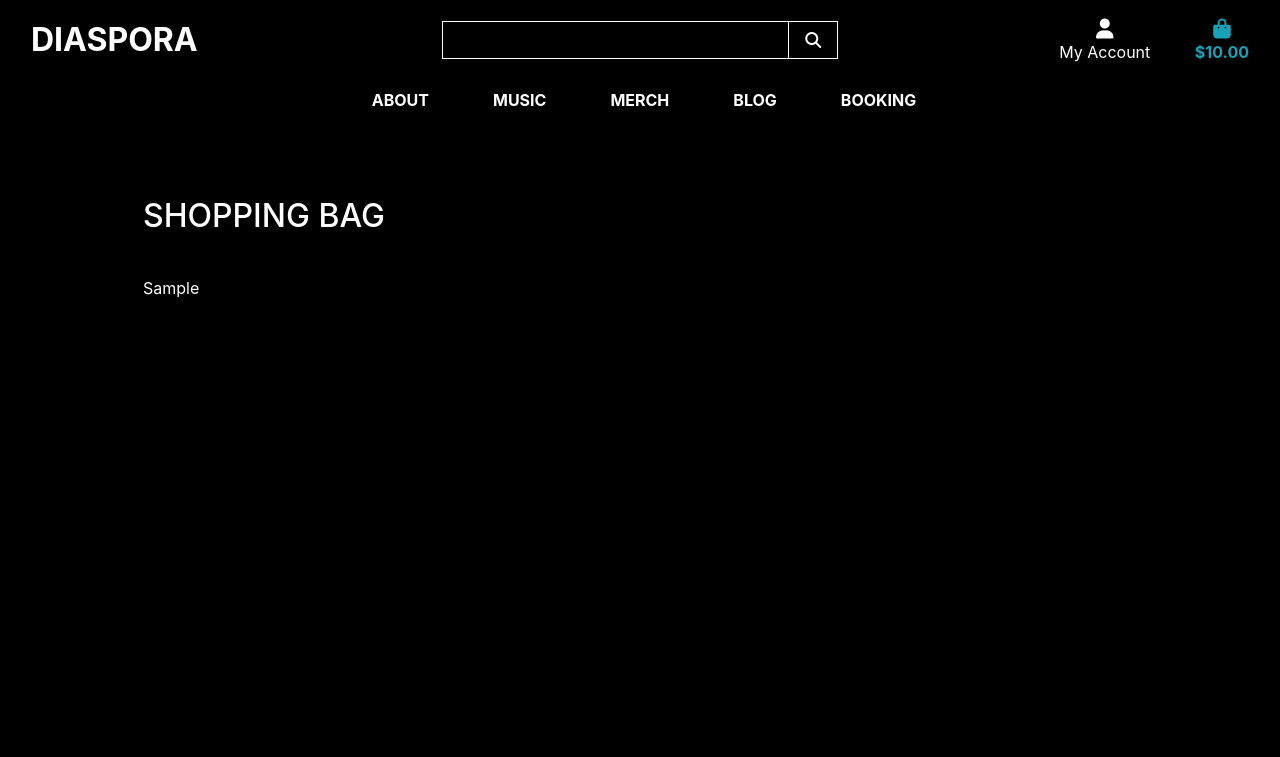
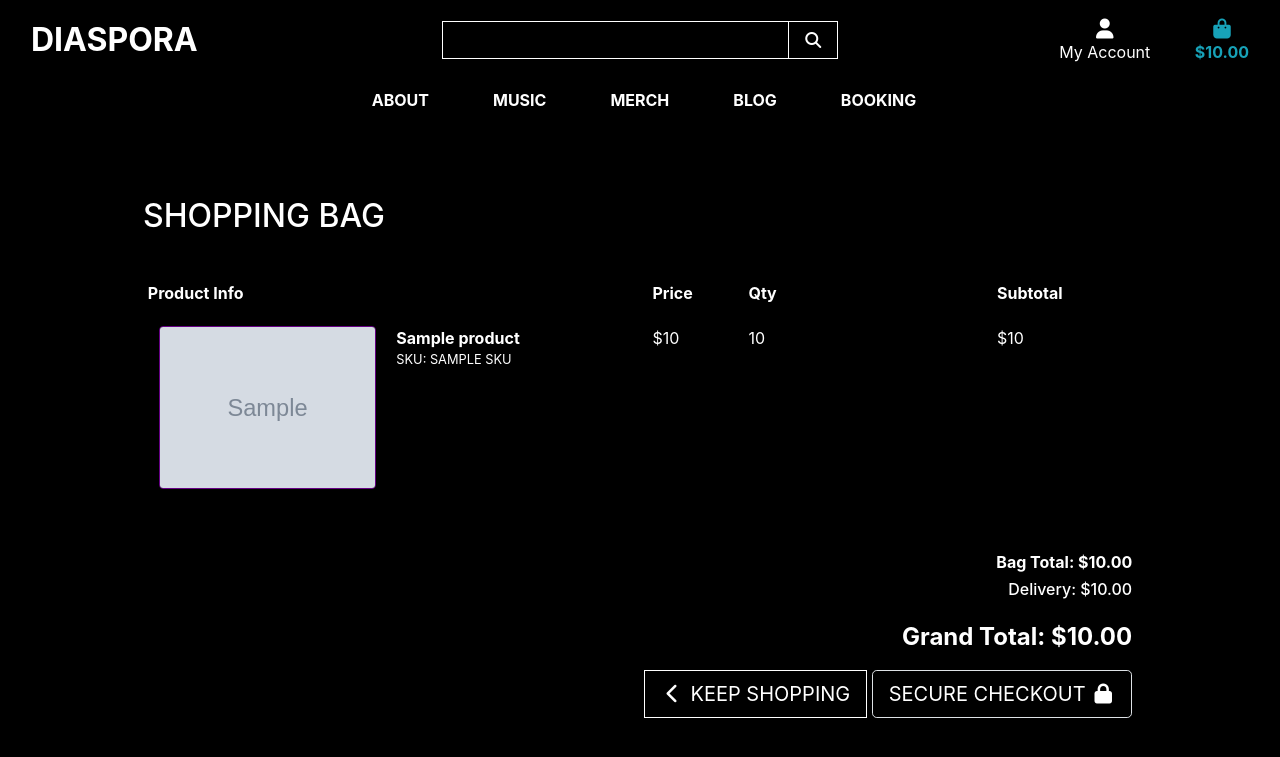
Before and after one commit to J-A-S-M-I-N-J/diaspora, a Django app: template bag/templates/bag/bag.html in a window 1280 px wide. Shown: the top 757 px of the page. Run offline with Django 3.2, Linux system fonts and the light colour scheme; the template is opened without the code that fills it: most values are stand-ins (such as "Sample title", 1, 10 or a date in 2020); grey boxes marked "Sample" are stand-in pictures; some libraries are stand-ins or nearby versions.

Commit message:
updated shopping bag template and style

```diff
--- a/bag/templates/bag/bag.html
+++ b/bag/templates/bag/bag.html
@@ -24,7 +24,66 @@
             <div class="col">
                 {% if bag_items %}
                     <div class="table-responsive rounded">
-                        {{ bag_items }}
+                        <table class="table table-sm table-borderless">
+                            <thead class="text-white">
+                                <tr>
+                                    <th scope="col">Product Info</th>
+                                    <th scope="col"></th>
+                                    <th scope="col">Price</th>
+                                    <th scope="col">Qty</th>
+                                    <th scope="col">Subtotal</th>
+                                </tr>
+                            </thead>
+
+                            {% for item in bag_items %}
+                                <tr>
+                                    <td class="p-3 w-25">
+                                        <img class="img-fluid rounded border border-white" src="{{ item.product.image.url }}">
+                                    </td>
+                                    <td class="py-3">
+                                        <p class="my-0 text-white"><strong>{{ item.product.name }}</strong></p>
+                                        <p class="my-0 small text-white">SKU: {{ item.product.sku|upper }}</p>
+                                    </td>
+                                    <td class="py-3">
+                                        <p class="my-0 text-white">${{ item.product.price }}</p>
+                                    </td>
+                                    <td class="py-3 w-25">
+                                        <p class="my-0 text-white">{{ item.quantity }}</p>
+                                    </td>
+                                    <td class="py-3">
+                                        <p class="my-0 text-white">${{ item.product.price }}</p>
+                                    </td>
+                                </tr>
+                            {% endfor %}
+                            <tr>
+                                <td colspan="5" class="pt-5 text-right text-white">
+                                    <h6><strong>Bag Total: ${{ total|floatformat:2 }}</strong></h6>
+                                    <h6>Delivery: ${{ delivery|floatformat:2 }}</h6>
+                                    <h4 class="mt-4 text-white"><strong>Grand Total: ${{ grand_total|floatformat:2 }}</strong></h4>
+                                    {% if free_delivery_delta > 0 %}
+                                        <p class="mb-1 text-danger text-white">
+                                            You could get free delivery by spending just <strong>${{ free_delivery_delta }}</strong> more!
+                                        </p>
+                                    {% endif %}
+                                </td>
+                            </tr>
+                            <tr>
+                                <td colspan="5" class="text-right text-white">
+                                    <a href="{% url 'products' %}" class="btn btn-outline-black border border-white-w rounded-0 btn-lg">
+                                        <span class="icon">
+                                            <i class="fas fa-chevron-left text-white"></i>
+                                        </span>
+                                        <span class="text-uppercase text-white">Keep Shopping</span>
+                                    </a>
+                                    <a href="" class="btn btn-black text-white border border-white-wrounded-0 btn-lg">
+                                        <span class="text-uppercase text-white">Secure Checkout</span>
+                                        <span class="icon">
+                                            <i class="fas fa-lock"></i>
+                                        </span>
+                                    </a>
+                                </td>
+                            </tr>
+                        </table>
                     </div>
 
                 {% else %}
```
